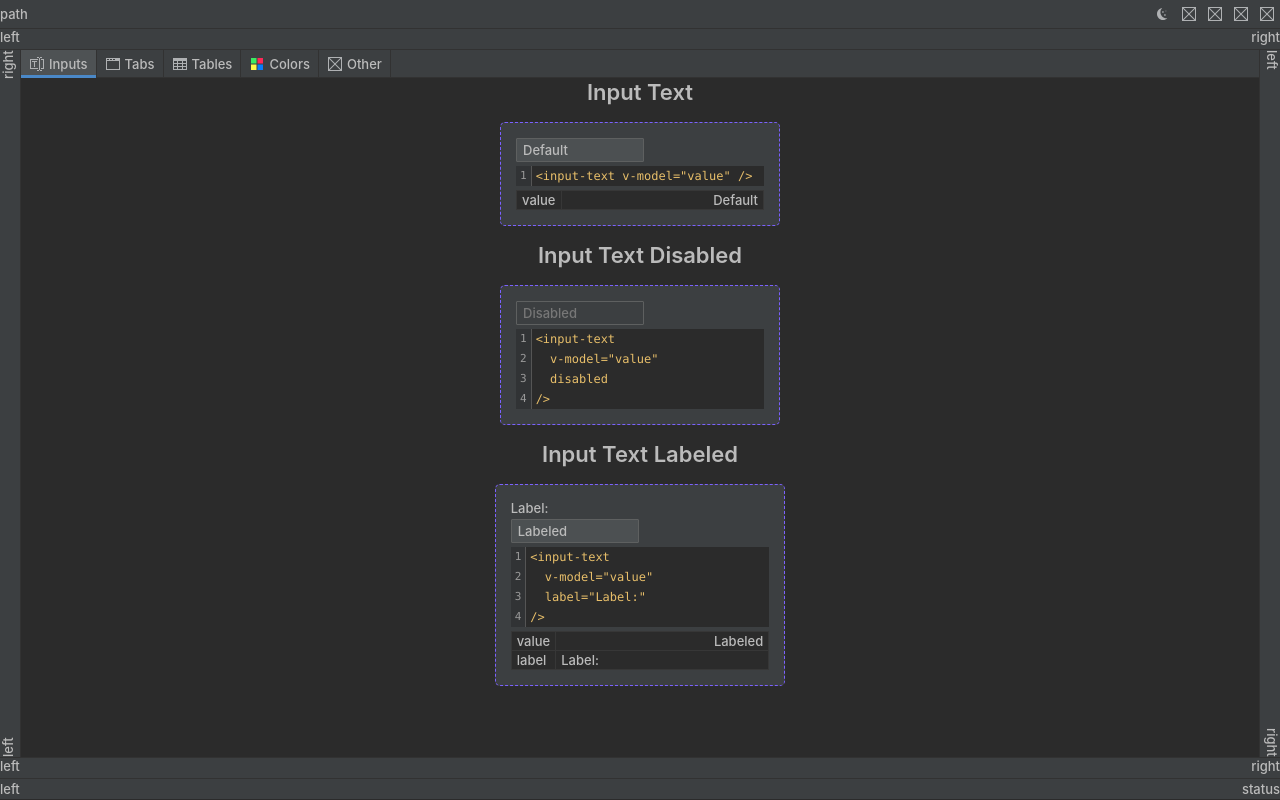
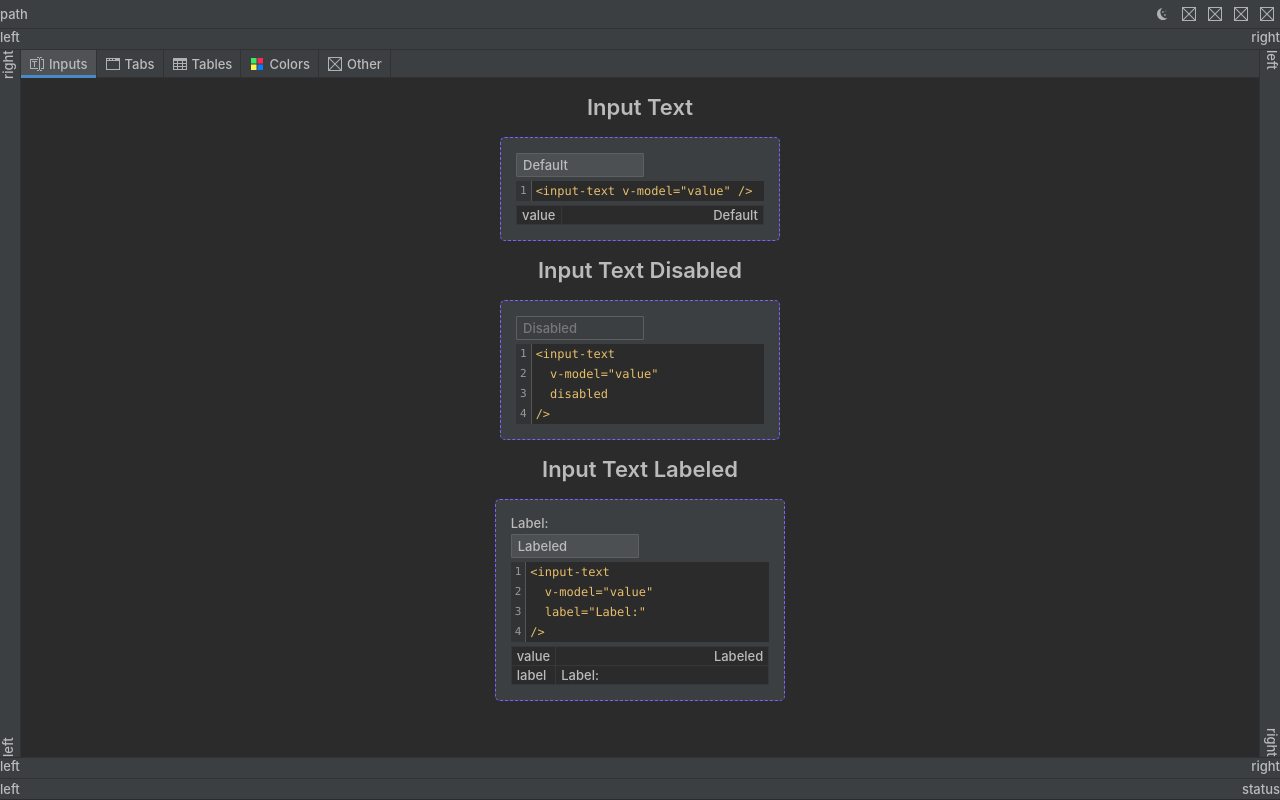
Before and after one commit to cclarice/CodeGlossary, a Vue app: page /dev/interface in a window 1280 px wide. Built offline with nearby package versions, Linux system fonts and the light colour scheme.

Commit message:
padding added for good visual

```diff
--- a/src/views/dev/Interface.vue
+++ b/src/views/dev/Interface.vue
@@ -51,6 +51,10 @@ const defaultTab = document.URL.indexOf('#') !== -1 ? tabs.find((tab) =>
 </script>
 
 <style lang="scss" scoped>
+:deep(.tabs__slide) {
+  padding: 16px 0;
+}
+
 :deep(.interface__component) {
   display: flex;
   flex-flow: column;
```
